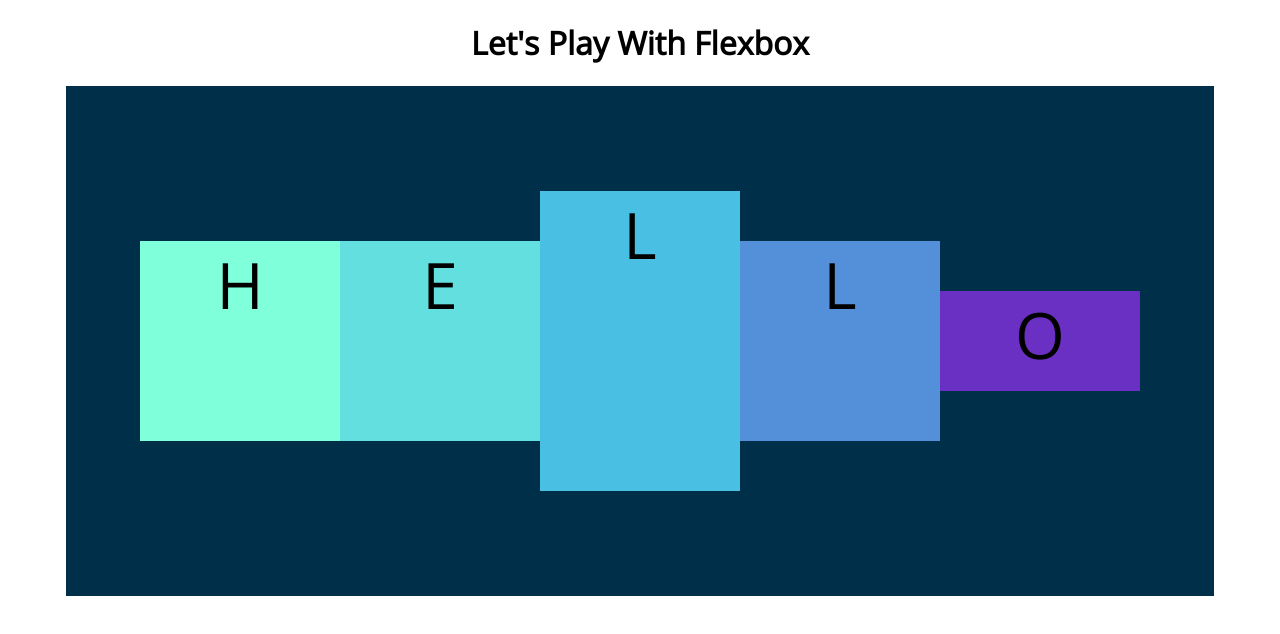
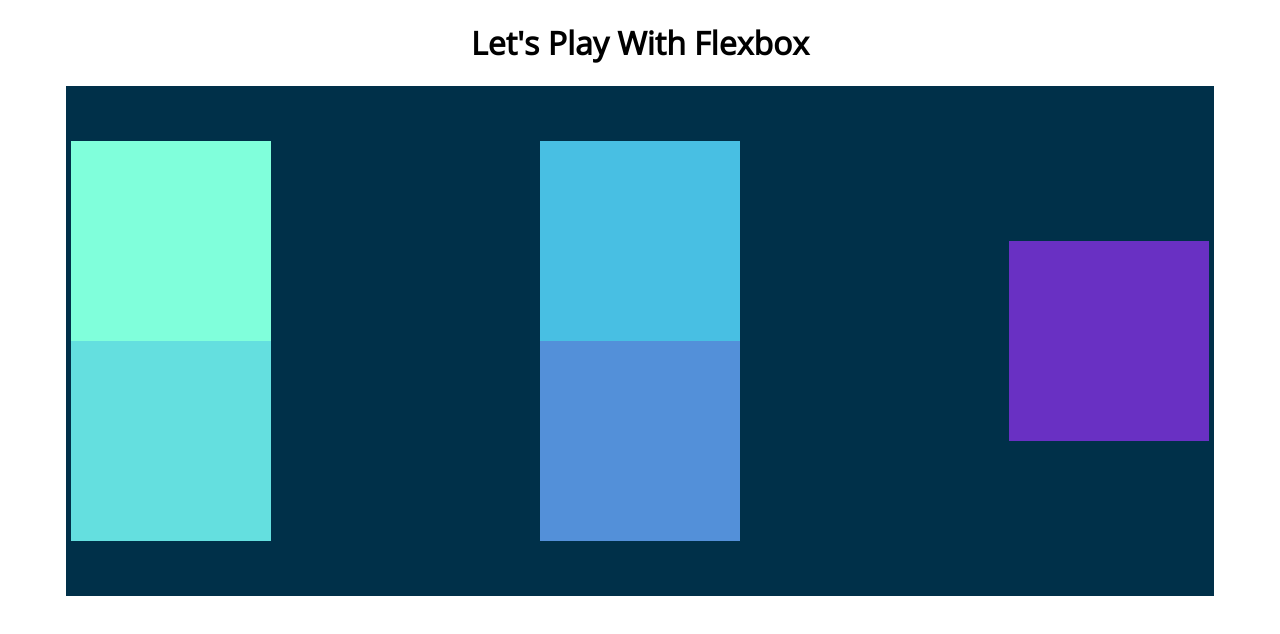
Before and after one commit to yashv521/Web-Dev-Learnings, a plain HTML site: page Flexbox Starter/index.html in a window 1280 px wide. Drawn offline with nearby package versions, Linux system fonts and the light colour scheme.

Commit message:
align-content

```diff
--- a/Flexbox Starter/app.css
+++ b/Flexbox Starter/app.css
@@ -11,13 +11,11 @@ h1 {
     margin: 0 auto;
     border: 5px solid #003049;
     display: flex;
-    /* flex-direction: column;
-    justify-content: flex-start;
-    flex-wrap: wrap; */
-    flex-direction: row;
+    flex-direction: column;
     justify-content: center;
+    align-items: center;
     flex-wrap: wrap;
-    align-items: center;
+    align-content: space-between;
 
 }
 
@@ -25,5 +23,4 @@ h1 {
     height: 200px;
     width: 200px;
     text-align: center;
-    font-size: 4em;
 }
--- a/Flexbox Starter/index.html
+++ b/Flexbox Starter/index.html
@@ -14,11 +14,11 @@
     <h1>Let's Play With Flexbox</h1>
 
     <section id="container">
-        <div style="background-color: #80ffdb">H</div>
-        <div style="background-color: #64dfdf">E</div>
-        <div style="background-color: #48bfe3; height: 300px;">L</div>
-        <div style="background-color: #5390d9">L</div>
-        <div style="background-color: #6930c3; height: 100px;">O</div>
+        <div style="background-color: #80ffdb"></div>
+        <div style="background-color: #64dfdf"></div>
+        <div style="background-color: #48bfe3"></div>
+        <div style="background-color: #5390d9"></div>
+        <div style="background-color: #6930c3"></div>
     </section>
 
 </body>
```
